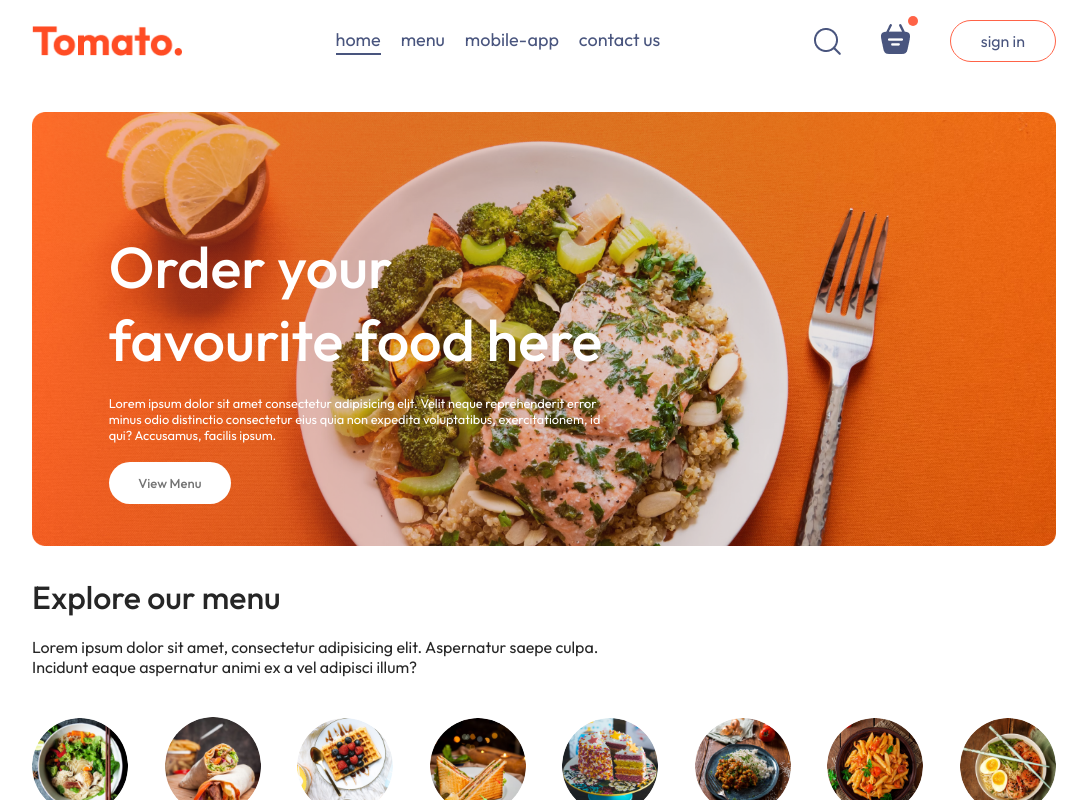
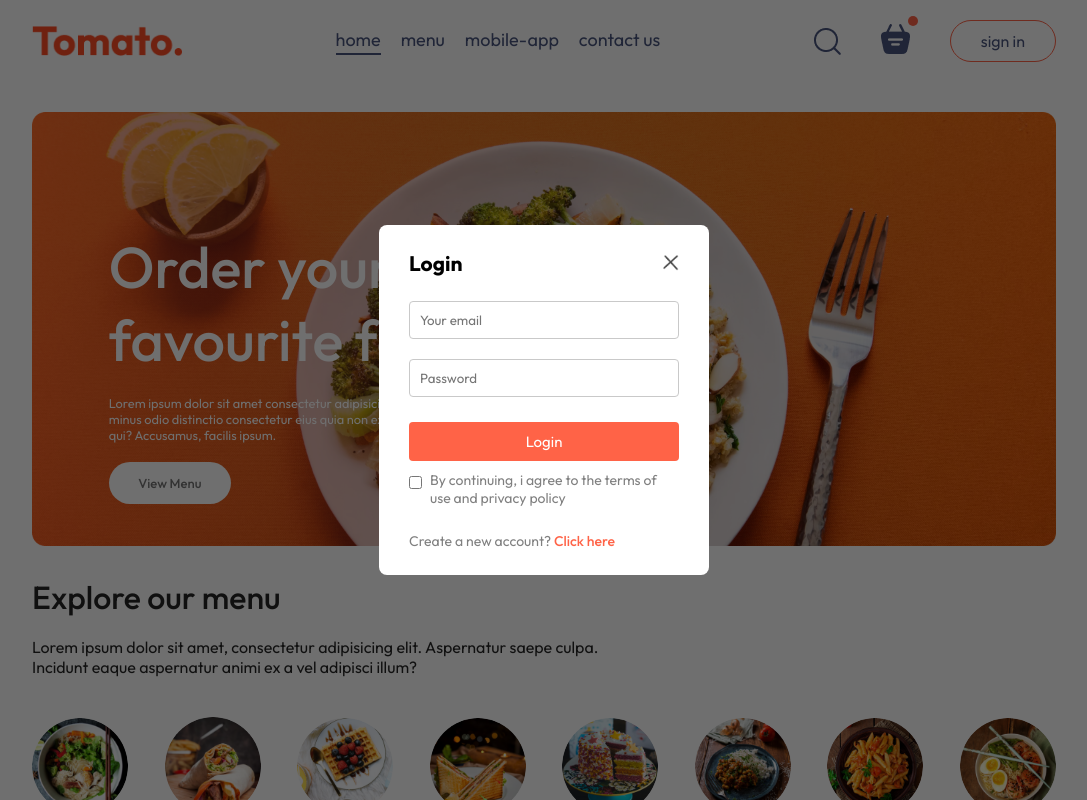
Before and after one commit to sid14-14/food-delivery-app, a React (Vite) app in the folder frontend/: page / in a window 1280 px wide. Both pictures are taken after a click on the button "sign in". Shown: the top 800 px of the page, without its empty margins (96-1183 px from the left). Built offline with nearby package versions, Linux system fonts and the light colour scheme.

Commit message:
added signup and login ui

```diff
--- a/frontend/src/App.jsx
+++ b/frontend/src/App.jsx
@@ -2,12 +2,16 @@
 import { Route, Routes } from "react-router-dom";
 import Home from "./pages/Home/Home";
 import Footer from "./components/Footer/Footer";
+import { useState } from "react";
+import LoginPopup from "./components/LoginPopup/LoginPopup";
 
 const App = () => {
+  const [showLogin, setShowLogin] = useState(false);
   return (
     <>
+      {showLogin ? <LoginPopup setShowLogin={setShowLogin} /> : <></>}
       <div className="app">
-        <Navbar />
+        <Navbar setShowLogin={setShowLogin}/>
         <Routes>
           <Route path="/" element={<Home />} />
         </Routes>
--- /dev/null
+++ b/frontend/src/components/LoginPopup/LoginPopup.css
@@ -0,0 +1,72 @@
+.login-popup {
+  position: absolute;
+  z-index: 1;
+  width: 100%;
+  height: 100%;
+  background-color: #00000090;
+  display: grid;
+}
+.login-popup-container {
+  place-self: center;
+  width: max(23vw, 330px);
+  color: #808080;
+  background-color: white;
+  display: flex;
+  flex-direction: column;
+  gap: 25px;
+  padding: 25px 30px;
+  border-radius: 8px;
+  font-size: 14px;
+  animation: fadeIn 0.5s;
+}
+.login-popup-title {
+  display: flex;
+  justify-content: space-between;
+  align-items: center;
+  color: black;
+}
+.login-popup-title img {
+  width: 16px;
+  cursor: pointer;
+}
+.login-popup-inputs {
+  display: flex;
+  flex-direction: column;
+  gap: 20px;
+}
+.login-popup-inputs input {
+  outline: none;
+  border: 1px solid #c9c9c9;
+  padding: 10px;
+  border-radius: 4px;
+}
+.login-popup-container button {
+  border: none;
+  padding: 10px;
+  border-radius: 4px;
+  color: white;
+  background-color: tomato;
+  cursor: pointer;
+  font-size: 15px;
+  transition: 0.2s;
+}
+.login-popup-container button:hover {
+  background-color: #f3482a;
+}
+.login-popup-condition {
+  display: flex;
+  align-items: start;
+  gap: 8px;
+  margin-top: -15px;
+}
+.login-popup-condition input {
+  margin-top: 5px;
+}
+.login-popup p span {
+  color: tomato;
+  cursor: pointer;
+  font-weight: 500;
+}
+.login-popup p span:hover {
+  text-decoration: underline;
+}
--- /dev/null
+++ b/frontend/src/components/LoginPopup/LoginPopup.jsx
@@ -0,0 +1,52 @@
+import React, { useState } from "react";
+import "./LoginPopup.css";
+import { assets } from "../../assets/assets";
+
+const LoginPopup = ({ setShowLogin }) => {
+  const [currState, setCurrState] = useState("Login");
+  return (
+    <>
+      <div className="login-popup">
+        <form className="login-popup-container">
+          <div className="login-popup-title">
+            <h2>{currState}</h2>
+            <img
+              onClick={() => setShowLogin(false)}
+              src={assets.cross_icon}
+              alt=""
+            />
+          </div>
+          <div className="login-popup-inputs">
+            {currState === "Login" ? (
+              <></>
+            ) : (
+              <input type="text" placeholder="Your name" required />
+            )}
+            <input type="email" placeholder="Your email" required />
+            <input type="password" placeholder="Password" required />
+          </div>
+          <button>
+            {currState === "Sign Up" ? "Create account" : "Login"}
+          </button>
+          <div className="login-popup-condition">
+            <input type="checkbox" required />
+            <p>By continuing, i agree to the terms of use and privacy policy</p>
+          </div>
+          {currState === "Login" ? (
+            <p>
+              Create a new account?
+              <span onClick={() => setCurrState("Sign Up")}> Click here</span>
+            </p>
+          ) : (
+            <p>
+              Already have an account?{" "}
+              <span onClick={() => setCurrState("Login")}> Login here</span>{" "}
+            </p>
+          )}
+        </form>
+      </div>
+    </>
+  );
+};
+
+export default LoginPopup;
--- a/frontend/src/components/Navbar/Navbar.jsx
+++ b/frontend/src/components/Navbar/Navbar.jsx
@@ -3,7 +3,7 @@
 import { assets } from "../../assets/assets";
 import { Link } from "react-router-dom";
 
-const Navbar = () => {
+const Navbar = ({ setShowLogin }) => {
   const [menu, setMenu] = useState("home");
   return (
     <>
@@ -37,7 +37,7 @@
             <img src={assets.basket_icon} alt="" />
             <div className="dot"></div>
           </div>
-          <button>sign in</button>
+          <button onClick={() => setShowLogin(true)}>sign in</button>
         </div>
       </div>
     </>
```
